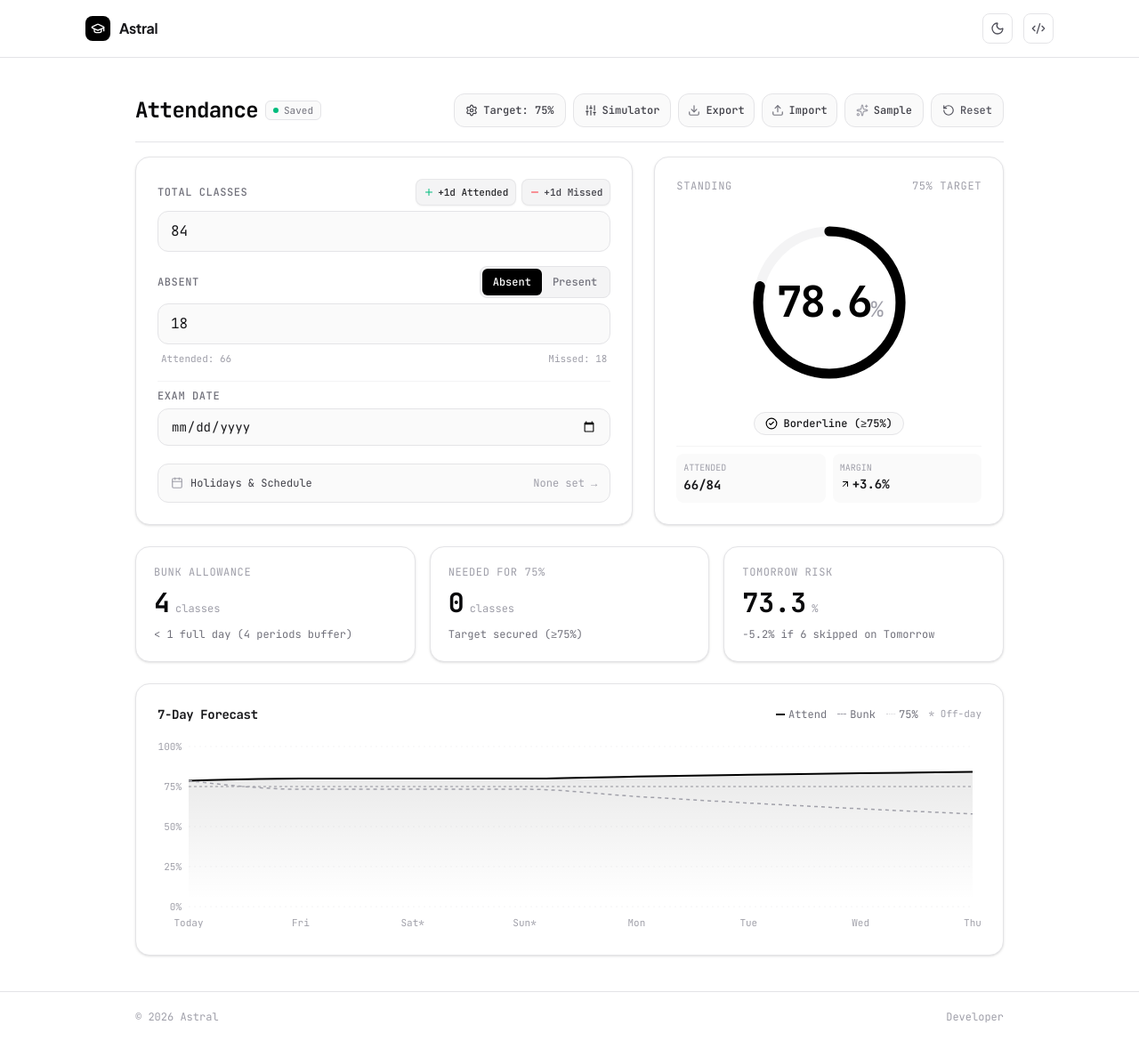
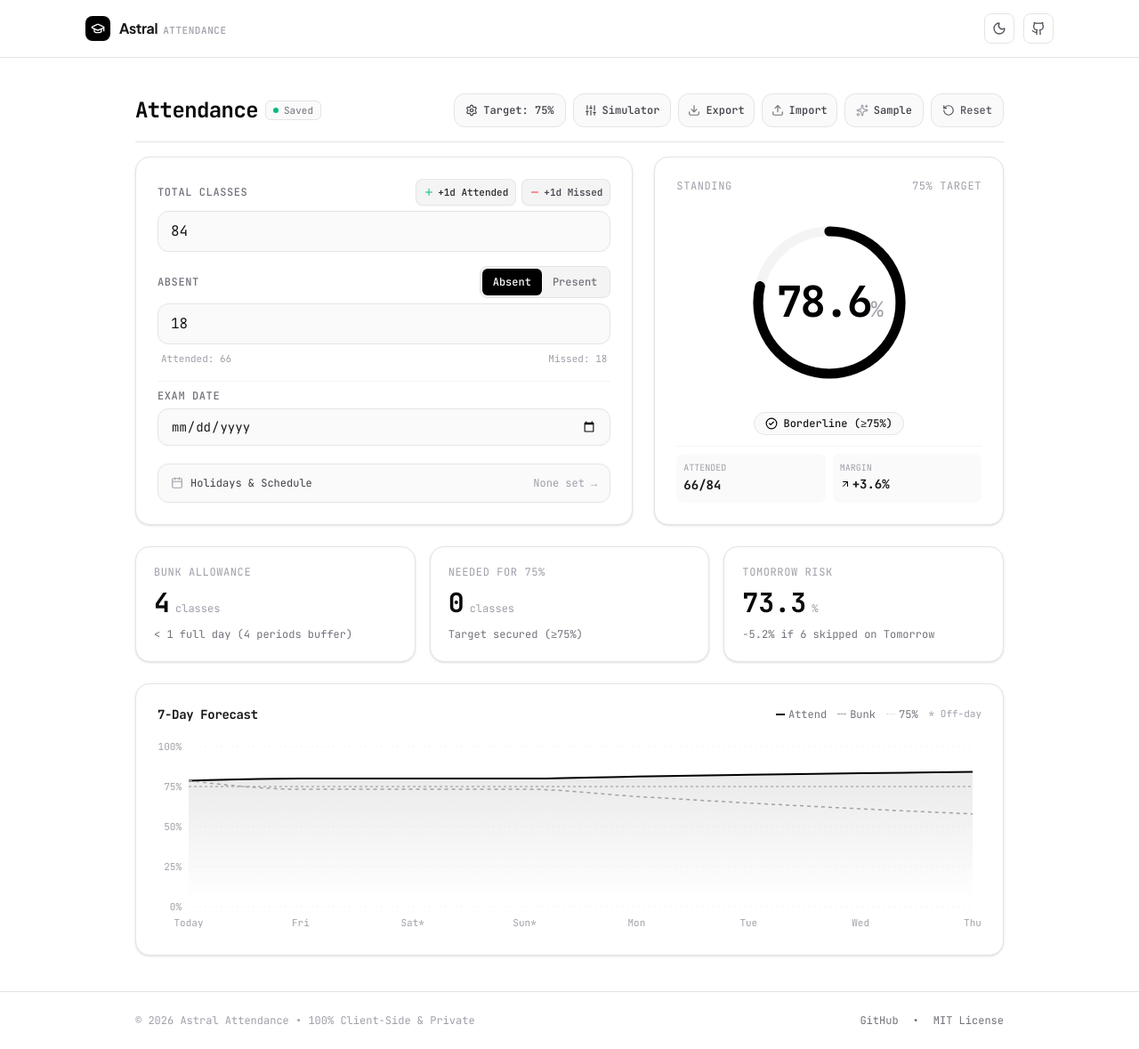
Before and after one commit to sachin-godara/Astral-Attendance, a React (Vite) app: page / in a window 1280 px wide. Shown: the whole page at 89% size. Built offline with nearby package versions, Linux system fonts and the light colour scheme.

Commit message:
refactor: Remove developer modal, elevate corporate header & footer, and add GitHub source button

```diff
--- a/App.tsx
+++ b/App.tsx
@@ -1,12 +1,27 @@
-import React, { useState, useEffect, Suspense, lazy } from 'react';
+import React, { useState, useEffect } from 'react';
 import { Dashboard } from './components/Dashboard';
 import { Background } from './components/Background';
-import { Moon, Sun, Code2, GraduationCap } from 'lucide-react';
+import { Moon, Sun, GraduationCap } from 'lucide-react';
 
-const SupportModal = lazy(() => import('./components/SupportModal').then(m => ({ default: m.SupportModal })));
+const GithubIcon: React.FC<{ className?: string }> = ({ className = "w-4 h-4" }) => (
+  <svg
+    viewBox="0 0 24 24"
+    width="16"
+    height="16"
+    stroke="currentColor"
+    strokeWidth="2"
+    fill="none"
+    strokeLinecap="round"
+    strokeLinejoin="round"
+    className={className}
+    aria-hidden="true"
+  >
+    <path d="M15 22v-4a4.8 4.8 0 0 0-1-3.5c3 0 6-2 6-5.5.08-1.25-.27-2.48-1-3.5.28-1.15.28-2.35 0-3.5 0 0-1 0-3 1.5-2.64-.5-5.36-.5-8 0C6 2 5 2 5 2c-.3 1.15-.3 2.35 0 3.5A5.403 5.403 0 0 0 4 9c0 3.5 3 5.5 6 5.5-.39.49-.68 1.05-.85 1.65-.17.6-.22 1.23-.15 1.85v4" />
+    <path d="M9 18c-4.51 2-5-2-7-2" />
+  </svg>
+);
 
 const App: React.FC = () => {
-  const [isSupportOpen, setIsSupportOpen] = useState(false);
   const [isDarkMode, setIsDarkMode] = useState<boolean>(() => {
     if (typeof window === 'undefined') return false;
     const saved = localStorage.getItem('isDarkMode');
@@ -48,18 +63,23 @@ const App: React.FC = () => {
             <div className="w-7 h-7 rounded-lg bg-black dark:bg-white text-white dark:text-black flex items-center justify-center font-bold shadow-xs">
               <GraduationCap className="w-4 h-4" />
             </div>
-            <span className="font-bold text-base tracking-tight text-zinc-900 dark:text-zinc-50">
-              Astral
-            </span>
+            <div className="flex items-baseline gap-1.5">
+              <span className="font-bold text-base tracking-tight text-zinc-900 dark:text-zinc-50">
+                Astral
+              </span>
+              <span className="text-[11px] font-mono font-medium text-zinc-400 dark:text-zinc-500 uppercase tracking-wider hidden sm:inline">
+                Attendance
+              </span>
+            </div>
           </div>
 
           {/* Navigation Controls */}
-          <div className="flex items-center gap-2 sm:gap-3">
+          <div className="flex items-center gap-2 sm:gap-2.5">
             {/* Dark / Light Mode Toggle */}
             <button
               id="theme-toggle-btn"
               onClick={toggleTheme}
-              className="p-2 rounded-lg border border-zinc-200 dark:border-zinc-800 text-zinc-600 dark:text-zinc-400 hover:text-black dark:hover:text-white hover:bg-zinc-100 dark:hover:bg-zinc-800/80 transition-colors"
+              className="p-2 rounded-lg border border-zinc-200 dark:border-zinc-800 text-zinc-600 dark:text-zinc-400 hover:text-black dark:hover:text-white hover:bg-zinc-100 dark:hover:bg-zinc-800/80 transition-colors cursor-pointer"
               title={isDarkMode ? "Light Mode" : "Dark Mode"}
               aria-label={isDarkMode ? "Light Mode" : "Dark Mode"}
             >
@@ -70,16 +90,18 @@ const App: React.FC = () => {
               )}
             </button>
 
-            {/* Developer Support Trigger */}
-            <button
-              id="support-modal-btn"
-              onClick={() => setIsSupportOpen(true)}
-              className="p-2 rounded-lg border border-zinc-200 dark:border-zinc-800 text-zinc-600 dark:text-zinc-400 hover:text-black dark:hover:text-white hover:bg-zinc-100 dark:hover:bg-zinc-800/80 transition-colors"
-              title="About developer"
-              aria-label="About developer"
+            {/* Source Repository Link */}
+            <a
+              id="github-repo-btn"
+              href="https://github.com/sachin-godara/Astral-Attendance"
+              target="_blank"
+              rel="noopener noreferrer"
+              className="p-2 rounded-lg border border-zinc-200 dark:border-zinc-800 text-zinc-600 dark:text-zinc-400 hover:text-black dark:hover:text-white hover:bg-zinc-100 dark:hover:bg-zinc-800/80 transition-colors cursor-pointer"
+              title="View on GitHub"
+              aria-label="View on GitHub"
             >
-              <Code2 className="w-4 h-4" />
-            </button>
+              <GithubIcon className="w-4 h-4" />
+            </a>
           </div>
 
         </div>
@@ -87,31 +109,27 @@ const App: React.FC = () => {
 
       {/* Main Content Area */}
       <main className="flex-1">
-        <Dashboard onOpenSupport={() => setIsSupportOpen(true)} isDarkMode={isDarkMode} />
+        <Dashboard isDarkMode={isDarkMode} />
       </main>
 
-      {/* Minimal Footer */}
-      <footer className="w-full border-t border-zinc-200 dark:border-zinc-800 py-5 mt-auto">
-        <div className="max-w-5xl mx-auto px-4 sm:px-6 flex items-center justify-between text-xs font-mono text-zinc-400">
-          <p>© {new Date().getFullYear()} Astral</p>
-          <button
-            onClick={() => setIsSupportOpen(true)}
-            className="hover:text-black dark:hover:text-white transition-colors"
-          >
-            Developer
-          </button>
+      {/* Minimalist Professional Footer */}
+      <footer className="w-full border-t border-zinc-200 dark:border-zinc-800 py-6 mt-auto">
+        <div className="max-w-5xl mx-auto px-4 sm:px-6 flex flex-col sm:flex-row items-center justify-between gap-2.5 text-xs font-mono text-zinc-400">
+          <p>© {new Date().getFullYear()} Astral Attendance • 100% Client-Side & Private</p>
+          <div className="flex items-center gap-4 text-zinc-500">
+            <a
+              href="https://github.com/sachin-godara/Astral-Attendance"
+              target="_blank"
+              rel="noopener noreferrer"
+              className="hover:text-black dark:hover:text-white transition-colors"
+            >
+              GitHub
+            </a>
+            <span>•</span>
+            <span>MIT License</span>
+          </div>
         </div>
       </footer>
-
-      {/* Developer Modal (Lazy loaded on demand) */}
-      {isSupportOpen && (
-        <Suspense fallback={null}>
-          <SupportModal
-            isOpen={isSupportOpen}
-            onClose={() => setIsSupportOpen(false)}
-          />
-        </Suspense>
-      )}
     </div>
   );
 };
--- a/components/Dashboard.tsx
+++ b/components/Dashboard.tsx
@@ -70,7 +70,6 @@ const AnimatedCounter: React.FC<{ value: number; className?: string; toFixed?: n
 };
 
 interface DashboardProps {
-  onOpenSupport?: () => void;
   isDarkMode?: boolean;
 }
 
--- a/components/SupportModal.tsx
+++ /dev/null
@@ -1,55 +0,0 @@
-import React from 'react';
-import { motion, AnimatePresence } from 'motion/react';
-import { Code2, X } from 'lucide-react';
-
-interface SupportModalProps {
-  isOpen: boolean;
-  onClose: () => void;
-  isPerformanceMode?: boolean;
-}
-
-export const SupportModal: React.FC<SupportModalProps> = ({ isOpen, onClose }) => {
-  return (
-    <AnimatePresence>
-      {isOpen && (
-        <div className="fixed inset-0 z-[100] flex items-center justify-center p-4">
-          <motion.div
-            key="modal-backdrop"
-            initial={{ opacity: 0 }}
-            animate={{ opacity: 1 }}
-            exit={{ opacity: 0 }}
-            onClick={onClose}
-            className="absolute inset-0 bg-black/60 dark:bg-black/80 backdrop-blur-sm"
-          />
-
-          <motion.div
-            key="modal-content"
-            initial={{ scale: 0.95, opacity: 0, y: 12 }}
-            animate={{ scale: 1, opacity: 1, y: 0 }}
-            exit={{ scale: 0.95, opacity: 0, y: 12 }}
-            transition={{ duration: 0.2, ease: "easeOut" }}
-            className="relative z-10 w-full max-w-sm bg-white dark:bg-zinc-950 border border-zinc-200 dark:border-zinc-800 rounded-2xl p-6 md:p-8 text-center shadow-2xl"
-          >
-            <div className="w-12 h-12 rounded-xl bg-zinc-100 dark:bg-zinc-900 border border-zinc-200 dark:border-zinc-800 flex items-center justify-center mx-auto mb-5 text-black dark:text-white">
-              <Code2 className="w-6 h-6" />
-            </div>
-
-            <span className="text-[11px] font-mono tracking-widest uppercase text-zinc-500 block mb-1">
-              Developer
-            </span>
-            <h3 className="text-xl font-bold tracking-tight text-zinc-900 dark:text-zinc-50 mb-6">
-              Sachin Godara
-            </h3>
-
-            <button
-              onClick={onClose}
-              className="w-full py-2 px-4 rounded-xl bg-black dark:bg-white text-white dark:text-black font-semibold text-xs hover:bg-zinc-800 dark:hover:bg-zinc-200 transition-colors font-mono"
-            >
-              Close
-            </button>
-          </motion.div>
-        </div>
-      )}
-    </AnimatePresence>
-  );
-};
```
Also changed, not shown: 1 other file (tests, documents, lock files or other folders).
